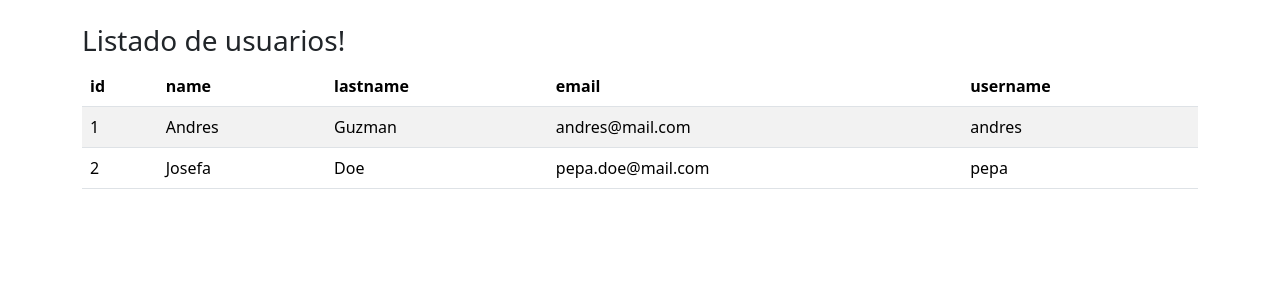
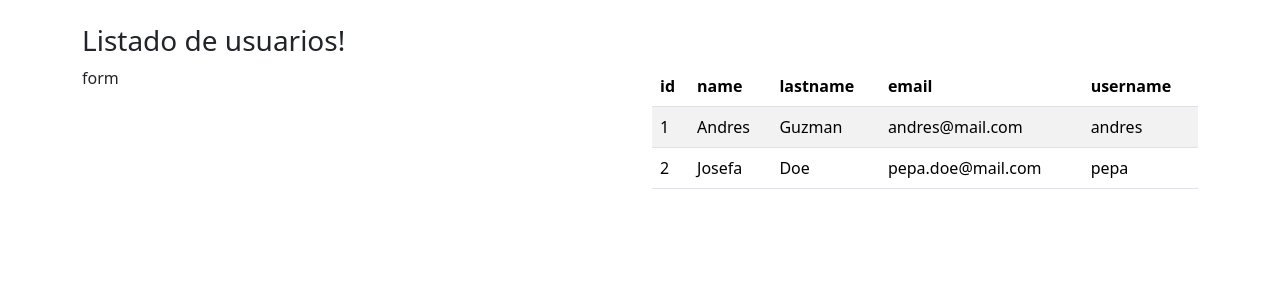
Before and after one commit to JuanmiCLucena/UserApp, an Angular app: page / in a window 1280 px wide. Shown: the top 300 px of the page. Built offline with nearby package versions, Linux system fonts and the light colour scheme.

Commit message:
Añadiendo una columna para el formulario en el componente principal

```diff
--- a/src/app/components/user-app.component.html
+++ b/src/app/components/user-app.component.html
@@ -2,8 +2,11 @@
     <h3> {{title}} </h3>
     <div class="row">
         <div class="col">
+            form
+        </div>
+        <div class="col">
 
-            <app-user [users]="users"></app-user>
+            <user [users]="users"></user>
 
         </div>
     </div>
--- a/src/app/components/user/user.component.ts
+++ b/src/app/components/user/user.component.ts
@@ -2,7 +2,7 @@ import { Component, Input } from '@angular/core';
 import { User } from '../../models/user';
 
 @Component({
-  selector: 'app-user',
+  selector: 'user',
   imports: [],
   templateUrl: './user.component.html'
 })
```
